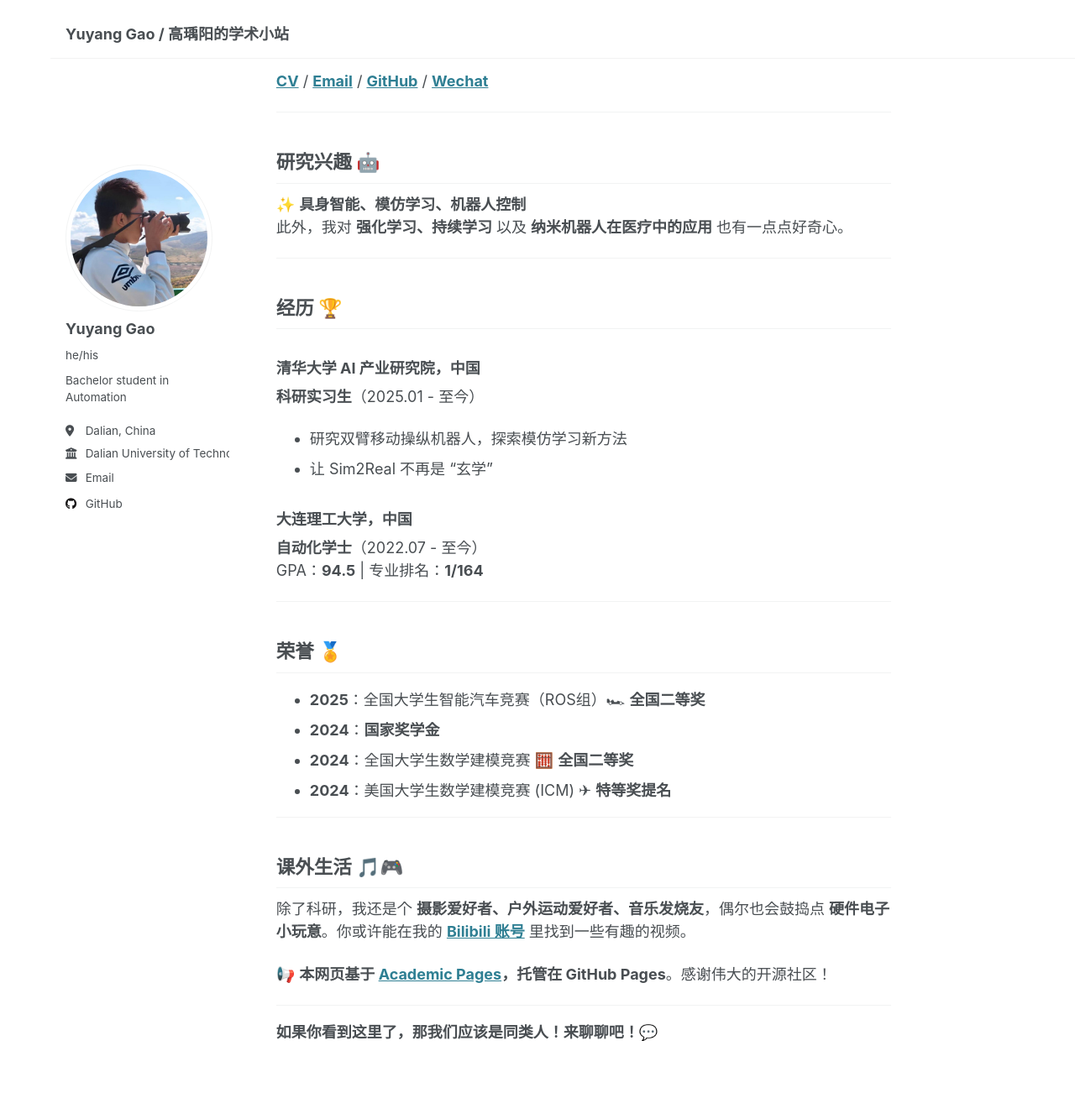
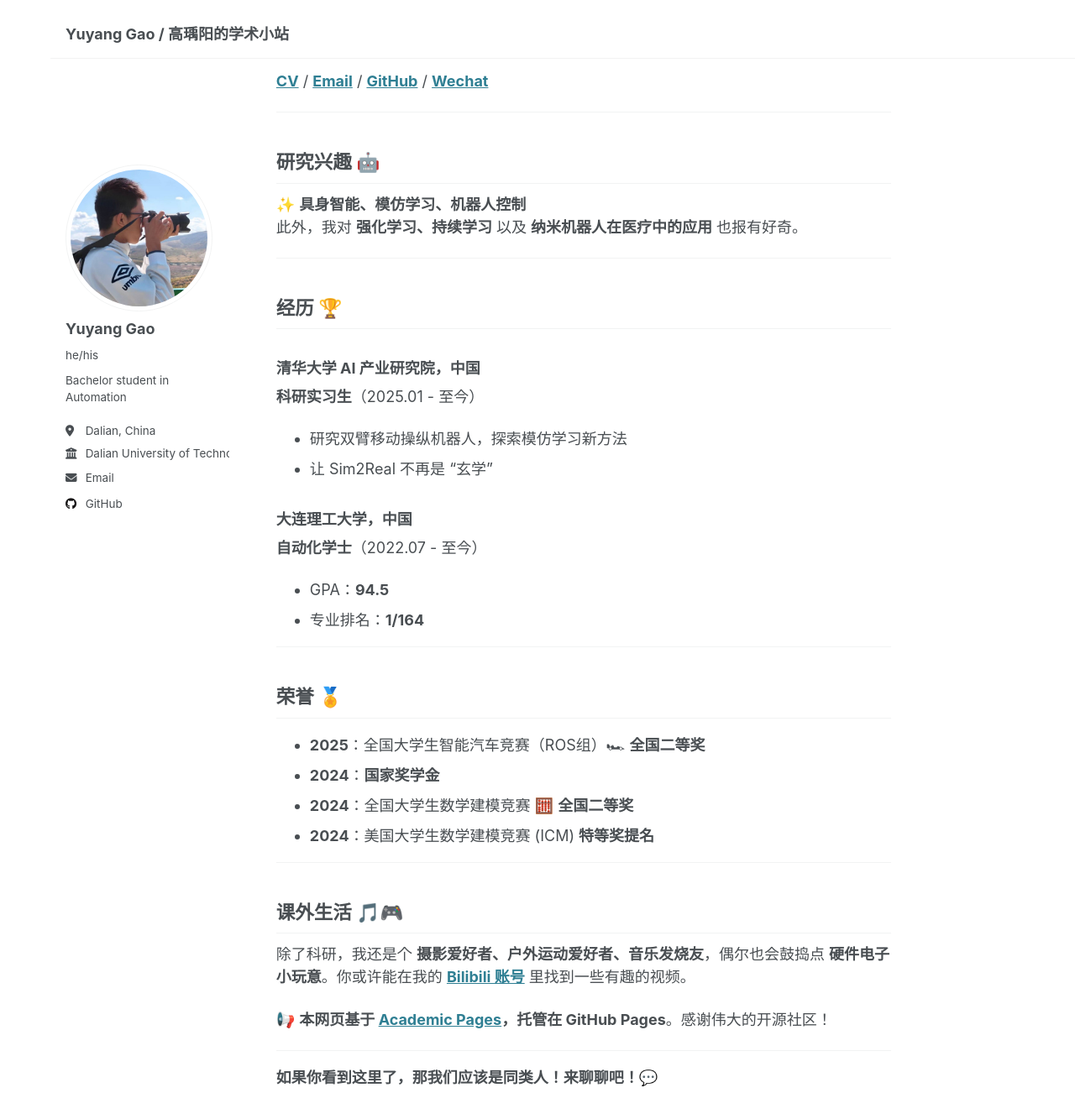
Before and after one commit to AndyGao6186/AndyGao6186.github.io, a Jekyll site: the page built from _pages/about.md, in a window 1280 px wide and 1400 px high, scrolled down 528 px. Shown: the top 1333 px of the window at 84% size. Built offline with Jekyll 4.4.1, drawn with Linux system fonts in a browser that asks for light colours.

Commit message:
Update about.md

```diff
--- a/_pages/about.md
+++ b/_pages/about.md
@@ -21,7 +21,7 @@ redirect_from:
 
 ## **研究兴趣 🤖**
 ✨ **具身智能、模仿学习、机器人控制**
-此外，我对 **强化学习、持续学习** 以及 **纳米机器人在医疗中的应用** 也有一点点好奇心。
+此外，我对 **强化学习、持续学习** 以及 **纳米机器人在医疗中的应用** 也报有好奇。
 
 ---
 
@@ -34,7 +34,8 @@ redirect_from:
 
 ### **大连理工大学，中国**
 **自动化学士**（2022.07 - 至今）
-GPA：**94.5** | 专业排名：**1/164**
+- GPA：**94.5**
+- 专业排名：**1/164**
 
 ---
 
@@ -42,7 +43,7 @@ GPA：**94.5** | 专业排名：**1/164**
 - **2025**：全国大学生智能汽车竞赛（ROS组）🏎 **全国二等奖**
 - **2024**：**国家奖学金**
 - **2024**：全国大学生数学建模竞赛 🧮 **全国二等奖**
-- **2024**：美国大学生数学建模竞赛 (ICM) ✈ **特等奖提名**
+- **2024**：美国大学生数学建模竞赛 (ICM) **特等奖提名**
 
 ---
 
```
